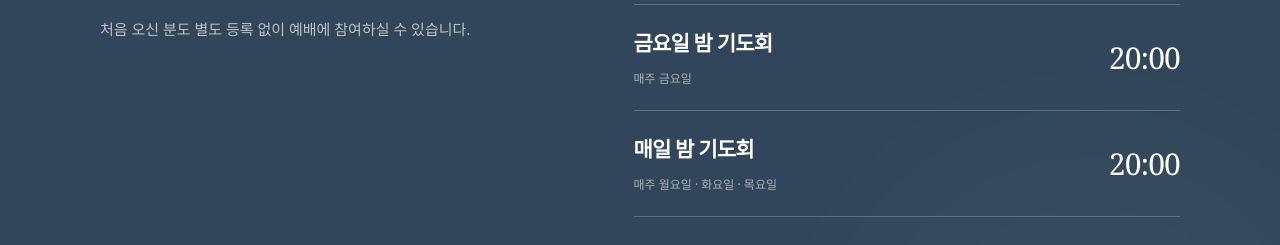
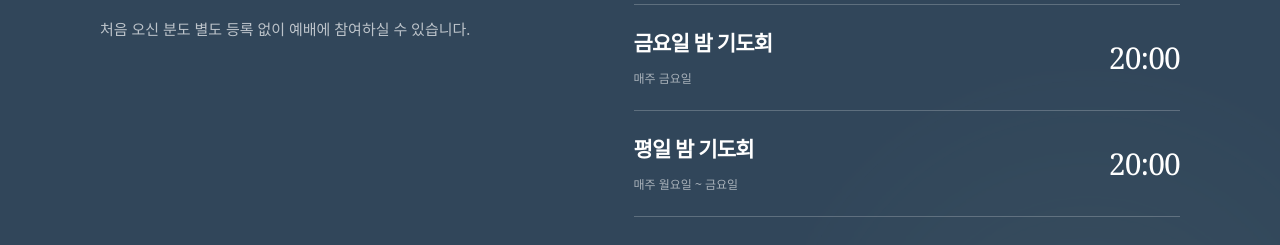
Before and after one commit to haZuny/global-church-page, a Next.js app: page / in a window 1280 px wide. Shown: the part 2040-2285 px from the top of the page. Built offline with nearby package versions, Linux system fonts and the light colour scheme; no server answers.

Commit message:
fix(예배): 평일 밤 기도회 일정 정정

```diff
--- a/app/page.tsx
+++ b/app/page.tsx
@@ -14,7 +14,7 @@ const Arrow = () => (
 const worshipSchedule = [
   { name: "수요일 밤 예배", detail: "매주 수요일", time: "20:00" },
   { name: "금요일 밤 기도회", detail: "매주 금요일", time: "20:00" },
-  { name: "매일 밤 기도회", detail: "매주 월요일 · 화요일 · 목요일", time: "20:00" },
+  { name: "평일 밤 기도회", detail: "매주 월요일 ~ 금요일", time: "20:00" },
 ] as const;
 const sundayServices = [
   { name: "1부 예배", detail: "", time: "09:00" },
```
Also changed, not shown: 1 other file (tests, documents, lock files or other folders).
